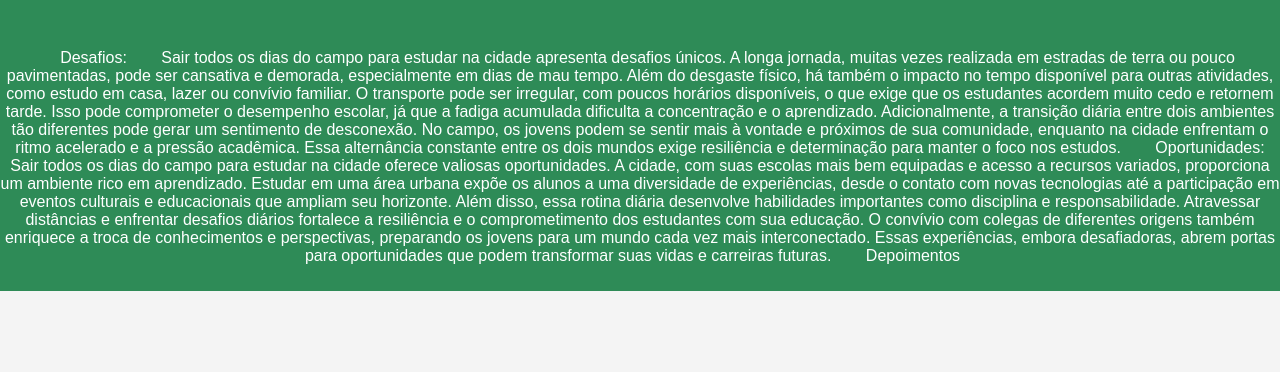
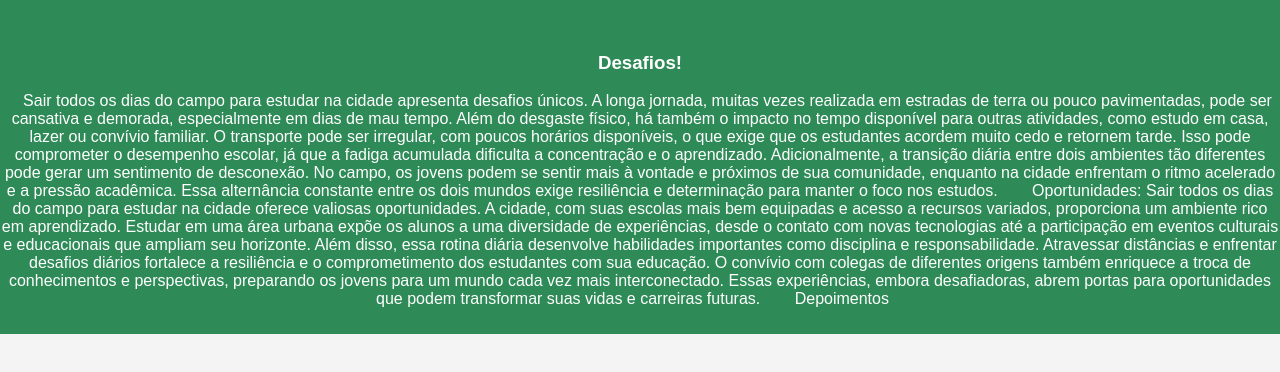
Before and after one commit to profkubiak/Morar-no-campo-e-estudar-na-cidade.-, a plain HTML site: page index.html in a window 1280 px wide. Shown: the part 156-528 px from the top of the page. Drawn offline with Linux system fonts and the light colour scheme.

Commit message:
desafios

```diff
--- a/index.html
+++ b/index.html
@@ -16,7 +16,7 @@
             </section>
         </body>
             <ul>
-                <li><a href="#desafios"> Desafios:</a></li>
+                <h3>Desafios!</h3>
 
                 <li><a href="#desafios"> Sair todos os dias do campo para estudar na cidade apresenta desafios únicos. A longa jornada, muitas vezes realizada em estradas de terra ou pouco pavimentadas, pode ser cansativa e demorada, especialmente em dias de mau tempo. Além do desgaste físico, há também o impacto no tempo disponível para outras atividades, como estudo em casa, lazer ou convívio familiar.
 
```
